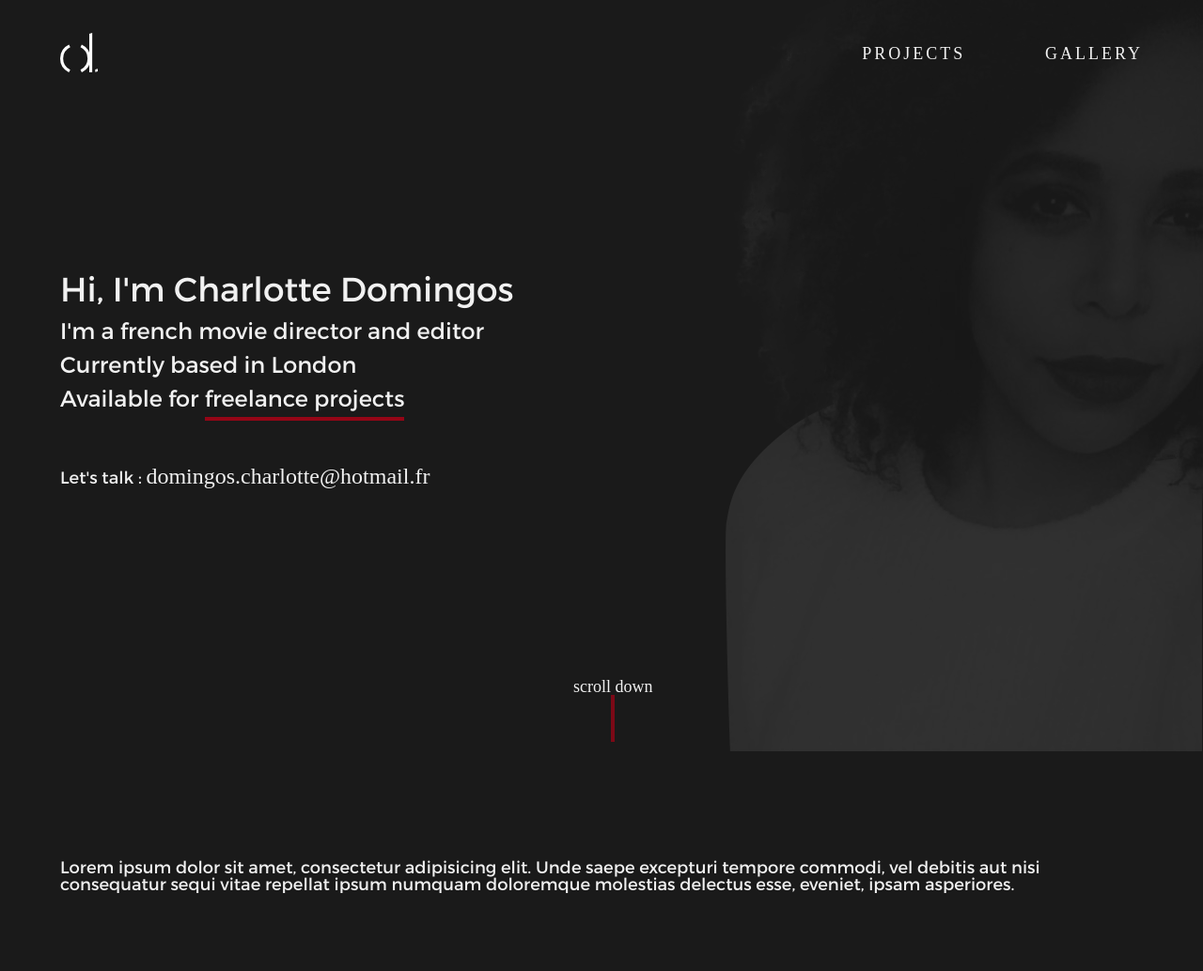
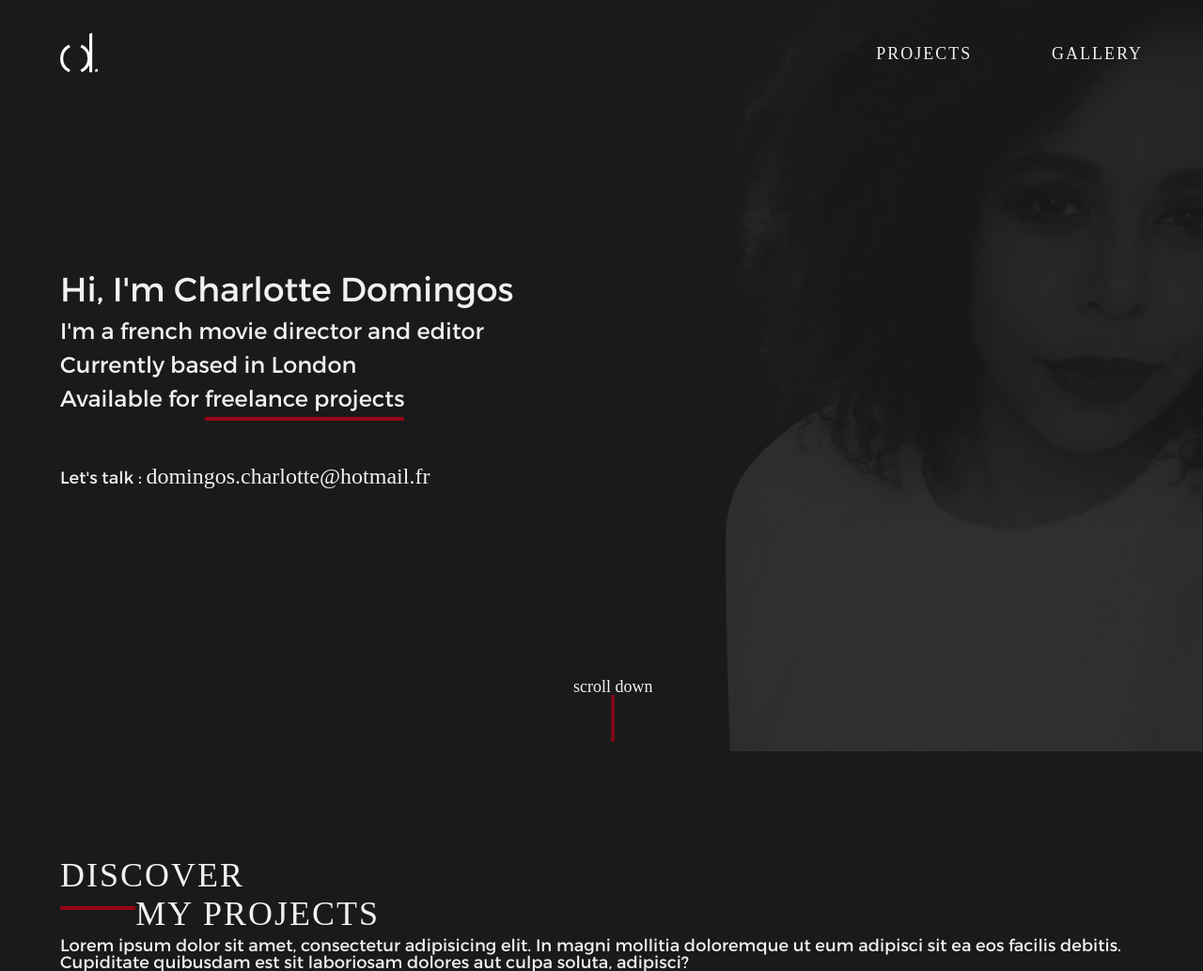
Before and after one commit to Thaelene/Charlotte-Domingos, a website: page dist/index.html in a window 1280 px wide. Shown: the whole page at 94% size. Before the commit the page ends 951 px from the top, so only its background shows below. Drawn offline with Linux system fonts and the light colour scheme; some packages are replaced by stand-ins of ours; files that its build step writes are made by us from their sources; a script that the page names is missing; a web font is replaced by a local one.

Commit message:
:sparkles: Introducing projects section
Signed-off-by: thaelene <helene.ta@hetic.net>

```diff
--- /dev/null
+++ b/src/scss/_projects.scss
@@ -0,0 +1,29 @@
+.projects{
+    .projects-title{
+        display: flex;
+        flex-flow: column nowrap;
+        justify-content: center;
+    }
+    h2, h3{
+        font-family: "walbaum";
+        font-size: 36px;
+        text-transform: uppercase;
+        height: 23px;
+        letter-spacing: 2px;
+    }
+    .projects-title-decoration{
+        display: flex;
+        flex-flow: row nowrap;
+        align-items: center;
+        height: 60px;
+        width: 340px;
+        justify-content: flex-start;
+
+        .projects-title-decoration_bar{
+            width: 80px;
+            height: 4px;
+            background: $red;
+            margin-right: auto;
+        }
+    }
+}
--- a/src/scss/style.scss
+++ b/src/scss/style.scss
@@ -1,4 +1,5 @@
 @import "_fonts.scss";
+@import "_projects.scss";
 
 html, body{
     width: 100%;
@@ -59,7 +60,7 @@ header{
             padding-left: 80px;
             text-transform: uppercase;
             font-size: 18px;
-            letter-spacing: 3px;
+            letter-spacing: 2px;
         }
     }
     //Tablet
@@ -81,7 +82,7 @@ header{
 }
 
 //Presentation
-.homepage_presentation{
+.homepage-presentation{
     position: relative;
     height: 100%;
 }
@@ -119,7 +120,7 @@ header{
     }
 }
 
-.homepage_presentation-content{
+.homepage-presentation_content{
     line-height: 36px;
     h1{
         font-size: 36px;
@@ -146,7 +147,7 @@ header{
 }
 //Small devices (smaller than the iphone 6 +)
 @media screen and (max-width: 375px){
-    .homepage_presentation-content{
+    .homepage-presentation_content{
         line-height: 25px;
         h1{
             font-size: 24px;
@@ -158,7 +159,7 @@ header{
 }
 //Very small device ( < iPhone 5)
 @media screen and (max-width: 425px){
-    .homepage_presentation-content{
+    .homepage-presentation_content{
         line-height: 28px;
         h1{
             font-size: 20px;
@@ -175,7 +176,7 @@ header{
     100% {opacity: 1;}
 }
 
-.homepage_scroll-icon{
+.homepage-scroll_icon{
     position: absolute;
     bottom: 10px;
     left: calc(50% - 30px);
```
Also changed, not shown: dist/assets/css/style.min.css, dist/index.html.
